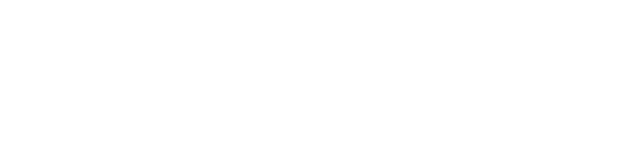
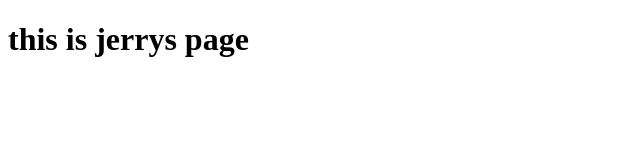
Before and after one commit to Jerrydede/crap_portfolio, a plain HTML site: page index.html in a window 1280 px wide. Shown: the whole page, without its empty margins (0-640 px from the left). Drawn offline with Linux system fonts and the light colour scheme.

Commit message:
added h2

```diff
--- a/index.html
+++ b/index.html
@@ -6,6 +6,6 @@
   </head>
 
   <body>
-
+    <h1> this is jerrys page <h2>
   </body>
 </html>
```
